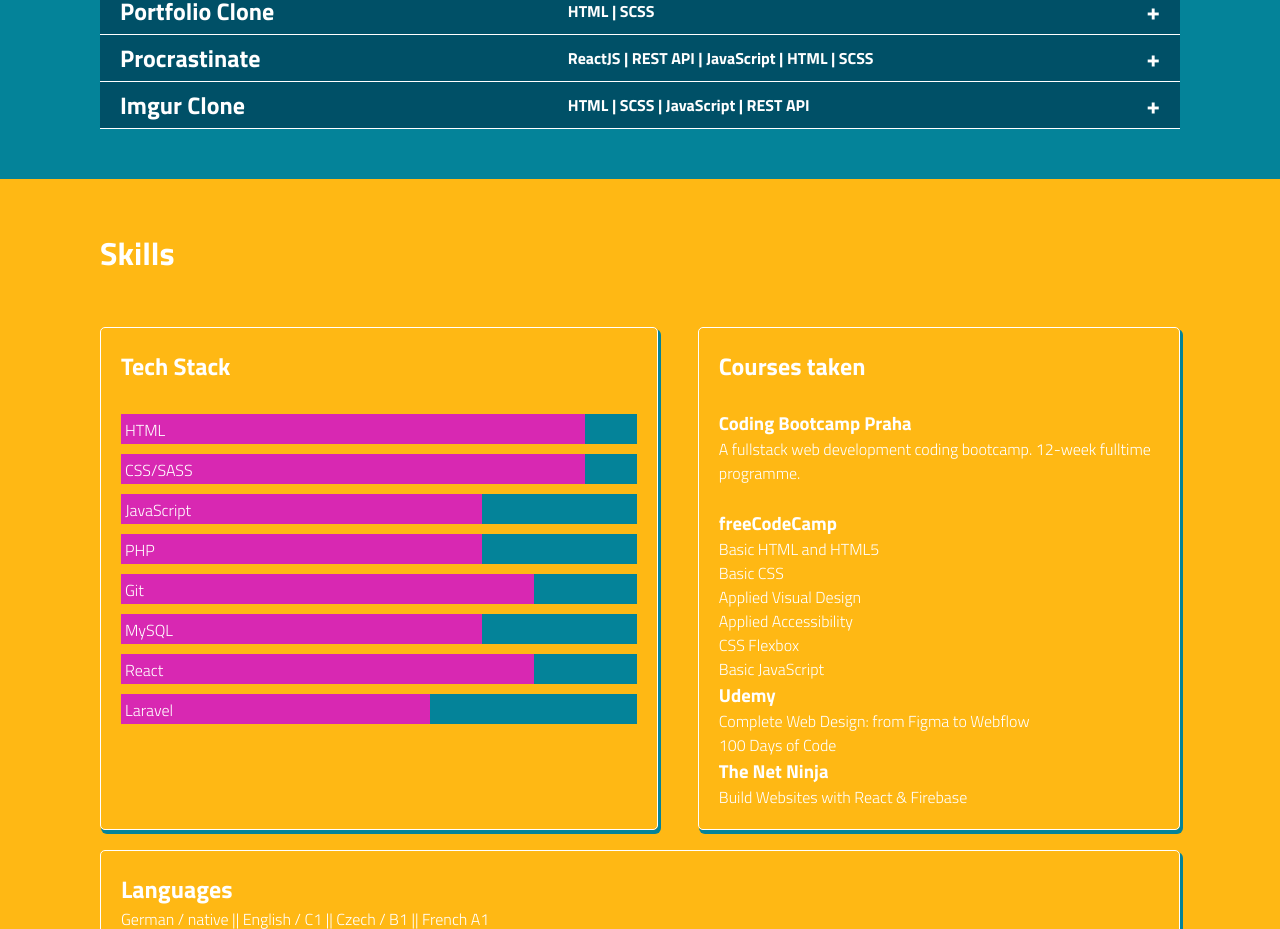
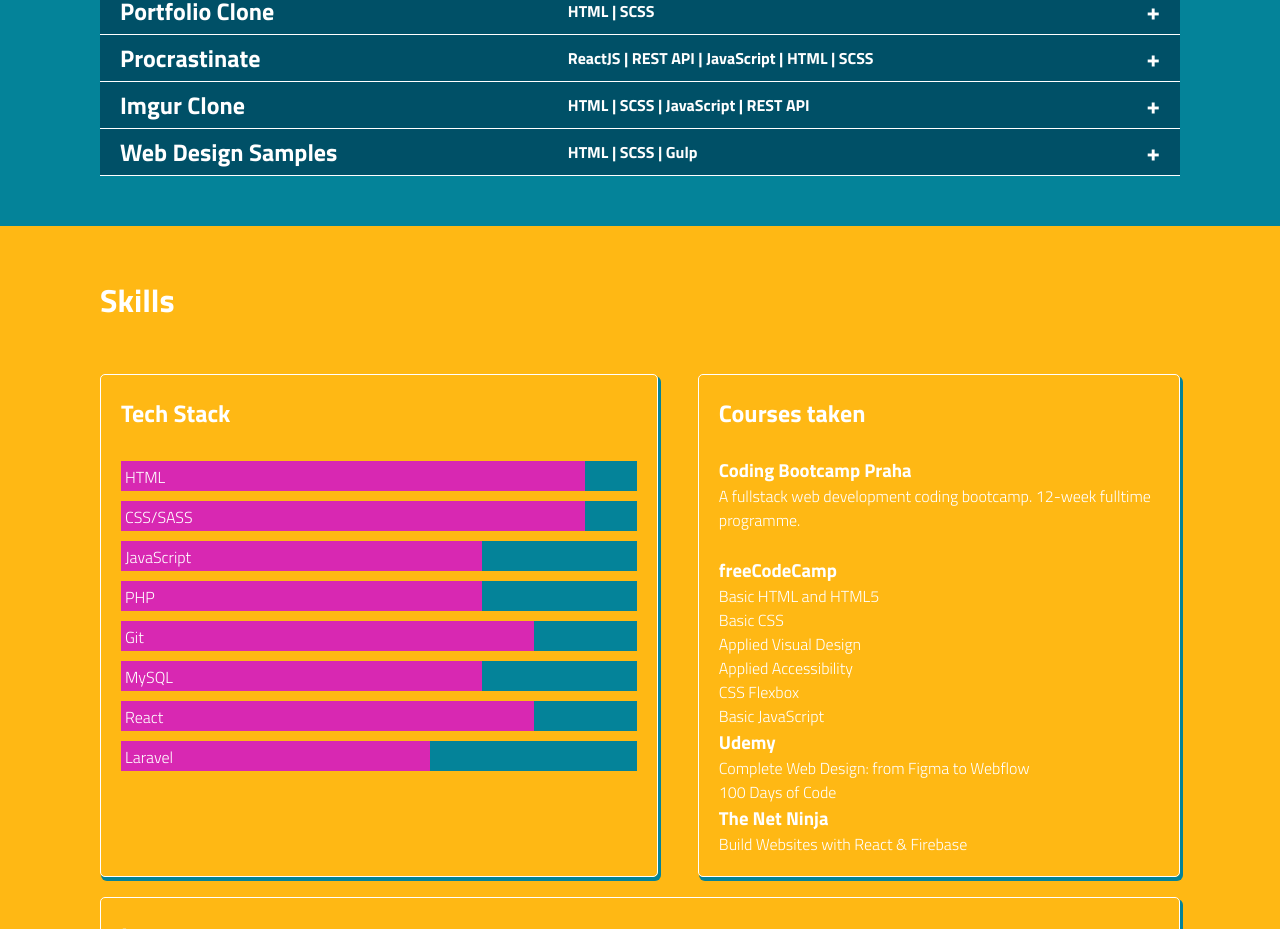
Before and after one commit to queuing4oranges/portfolio, a React (Create React App) app: page / in a window 1280 px wide. Shown: the part 1095-2024 px from the top of the page. Built offline with nearby package versions, Linux system fonts and the light colour scheme.

Commit message:
design project added

```diff
--- a/src/components/accordion/Accordion.js
+++ b/src/components/accordion/Accordion.js
@@ -19,7 +19,8 @@ const Accordion = ({ id, title, tech, description, github, live }) => {
 
                 <p className="acc__body">{description}</p> <br />
                 <br />
-                <a className="acc__link" href={github}><p className="acc__body source"><strong>Source Code: </strong>{github}</p></a>
+                {github &&
+                <a className="acc__link" href={github}><p className="acc__body source"><strong>Source Code: </strong>{github}</p></a>}
                  <br />
                 {live &&
                 <a className="acc__body" href={live}><button className="live__button">Click here to see live  </button></a>}
--- a/src/components/accordion/content.js
+++ b/src/components/accordion/content.js
@@ -70,5 +70,16 @@ export const accordionData = [
     description: "This project is a clone of the Imgur Website design including some of its functionalities",
     github: "https://github.com/queuing4oranges/brilo.team-test",
     live: "https://imgur-clone.itisgoodtohave.me/"
+  },
+
+    {
+    id: "9",
+    title: "Web Design Samples",
+    tech: "HTML | SCSS | Gulp",
+    description: "A collection of finished assignments for the Udemy course \"Complete Web Design: from Figma to Webflow to Freelancing\". The project is build with the help of the Gulp toolkit and written in HTML.",
+    //github
+    live: "https://designsamples.itisgoodtohave.me/"
   }
+
+
 ]
```
Also changed, not shown: src/images/hero8_1.png (added).
